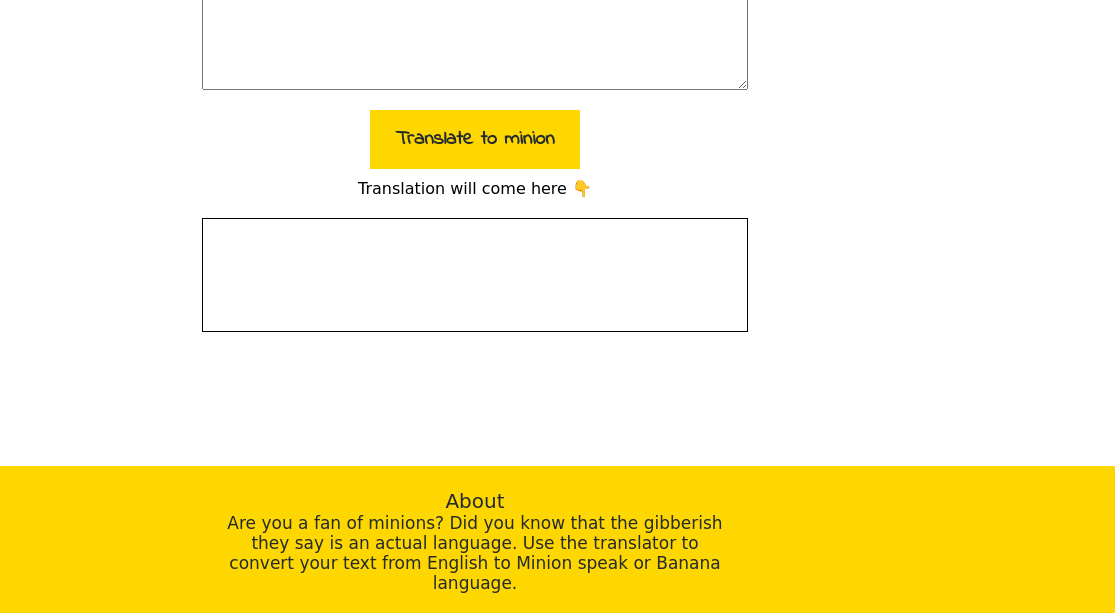
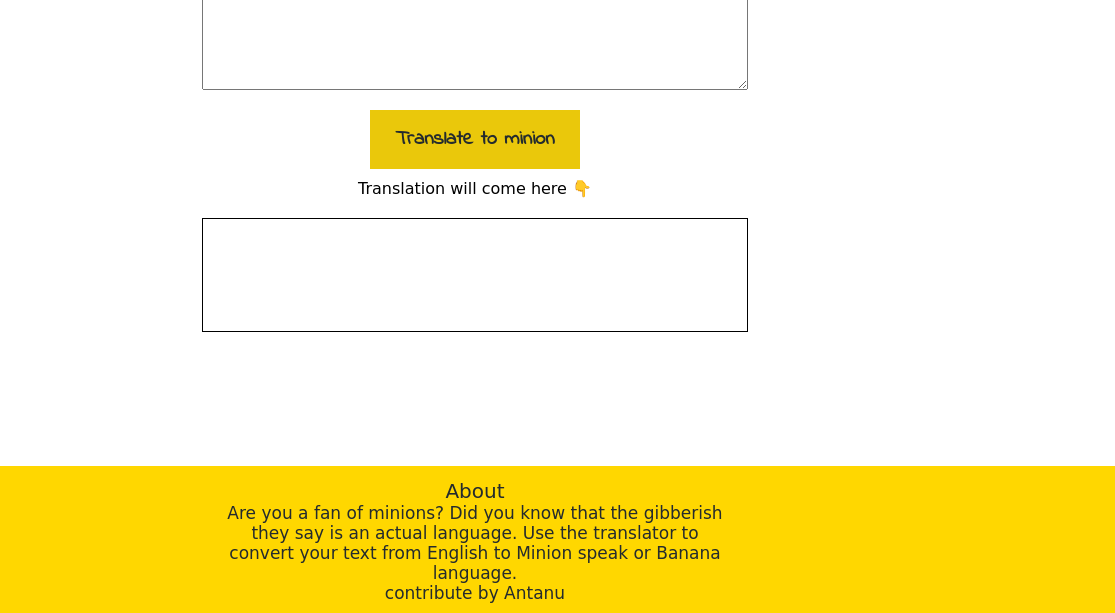
Before and after one commit to RavindraP04/Js-API-call, a plain HTML site: page index.html in a window 1280 px wide. Shown: the part 184-797 px from the top of the page, 165-1280 px from the left. Drawn offline with Linux system fonts and the light colour scheme; a web font is replaced by a local one.

Commit message:
first commit

```diff
--- a/index.html
+++ b/index.html
@@ -53,7 +53,7 @@
             font-family: 'Indie flower';
             font-size: 20px;
             font-weight: 700;
-            background-color: gold;
+            background-color: rgb(234, 200, 11);
             border: gold;
             color: #242B2E;
             padding: 15px 25px 15px 25px;
@@ -115,6 +115,7 @@
    <div class="footer">
         <p>About</p>
         <p>Are you a fan of minions? Did you know that the gibberish they say is an actual language. Use the translator to convert your text from English to Minion speak or Banana language.</p>
+        <p>contribute by Antanu</p>
    </div>
 </body>
 <script src="./app.js" type="text/javascript"></script>
```
